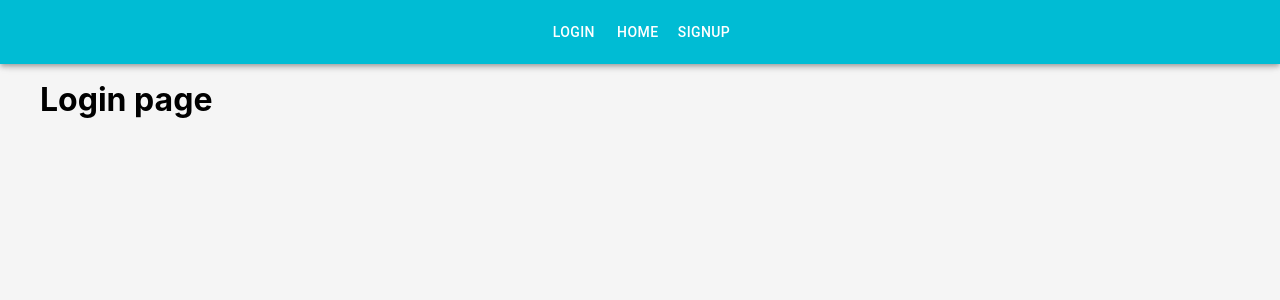
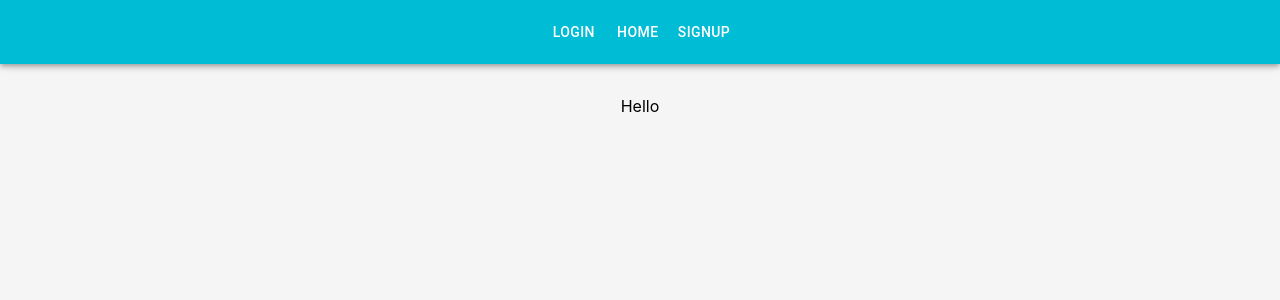
Before and after one commit to JeremiahKoeiman/screamapp, a React (Create React App) app: page /login in a window 1280 px wide. Shown: the top 300 px of the page. Built offline with nearby package versions, Linux system fonts and the light colour scheme.

Commit message:
Login page started

```diff
--- a/src/pages/login.js
+++ b/src/pages/login.js
@@ -1,11 +1,33 @@
 import React from 'react';
+import PropTypes from 'prop-types'
 
-function Login() {
+// MUI stuff
+import withStyles from "@material-ui/core/styles/withStyles";
+import TextField from "@material-ui/core/TextField";
+import Grid from "@material-ui/core/Grid";
+
+const styles = {
+    form: {
+        textAlign: 'center'
+    }
+}
+
+function Login(props) {
+
+    const { classes } = props
     return (
-        <div>
-            <h1>Login page</h1>
-        </div>
+        <Grid container className={classes.form}>
+            <Grid item sm/>
+            <Grid item sm>
+                <p>Hello</p>
+            </Grid>
+            <Grid item sm/>
+        </Grid>
     );
 }
 
-export default Login;
+Login.propTypes = {
+    classes: PropTypes.object.isRequired
+}
+
+export default withStyles(styles)(Login);
```
Also changed, not shown: src/monkey.png (added).
